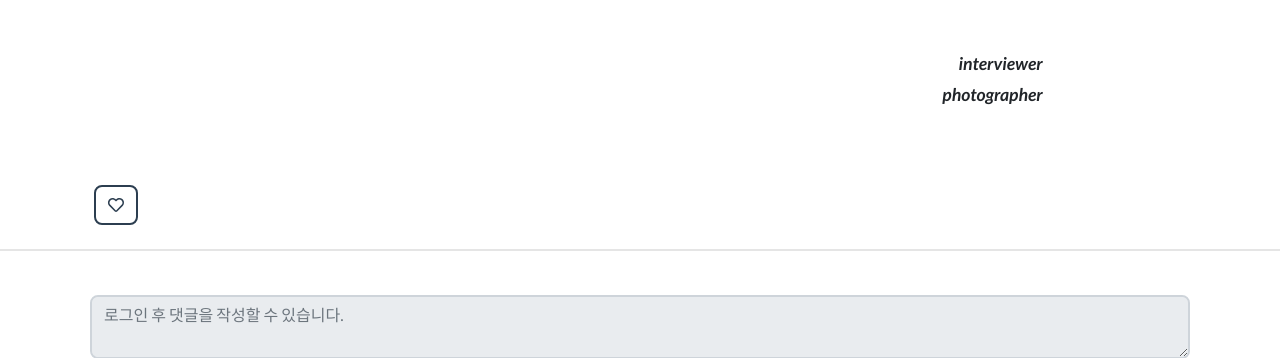
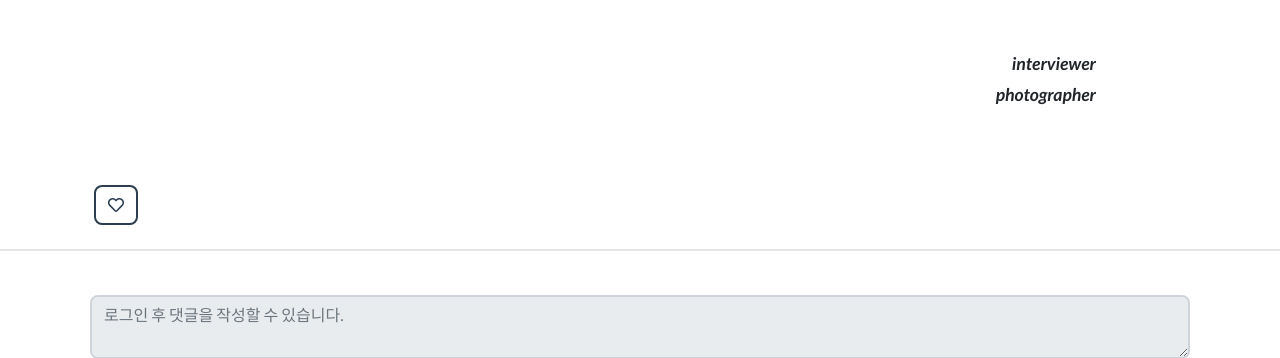
Before and after one commit to humansof42seoul/Humansof42, a Django app: template templates/interview/interview_detail.html in a window 1280 px wide. Shown: the part 218-576 px from the top of the page. Run offline with Django 3.2, Linux system fonts and the light colour scheme; the template is opened without the code that fills it, so the values that code supplies are empty; some libraries are stand-ins or nearby versions.

Commit message:
[FEAT] update interview_detail.html(interviewer, photographer)

```diff
--- a/templates/interview/interview_detail.html
+++ b/templates/interview/interview_detail.html
@@ -22,7 +22,7 @@
     <div class="container col-lg-8 col-md-10 mx-auto" style="max-width:960px;">
         {{ interview.content | safe }}
     </div>
-    <div class="container col-lg-8 col-md-10 mx-auto text-right font-weight-bold font-italic">
+    <div class="container col-lg-8 col-md-10 mx-auto text-right font-weight-bold font-italic" style="max-width:960px;">
         <p>
         interviewer {{ interview.interviewer }}<br>
         photographer {{ interview.photographer }}
```
